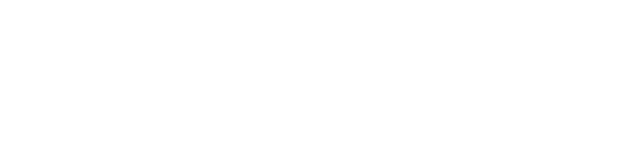
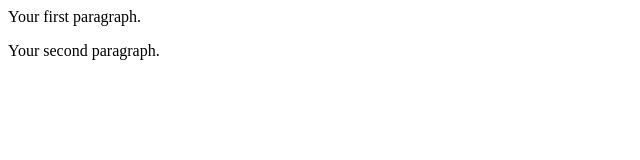
Before and after one commit to rey110solt/git-learning, a plain HTML site: page index.html in a window 1280 px wide. Shown: the whole page, without its empty margins (0-640 px from the left). Drawn offline with Linux system fonts and the light colour scheme.

Commit message:
index.html is modified. body part is added

```diff
--- a/index.html
+++ b/index.html
@@ -1,3 +1,7 @@
 <head>
 <title>
 My Website</title></head>
+<body>
+<p>Your first paragraph.</p>
+<p>Your second paragraph.</p>
+</body>
```
